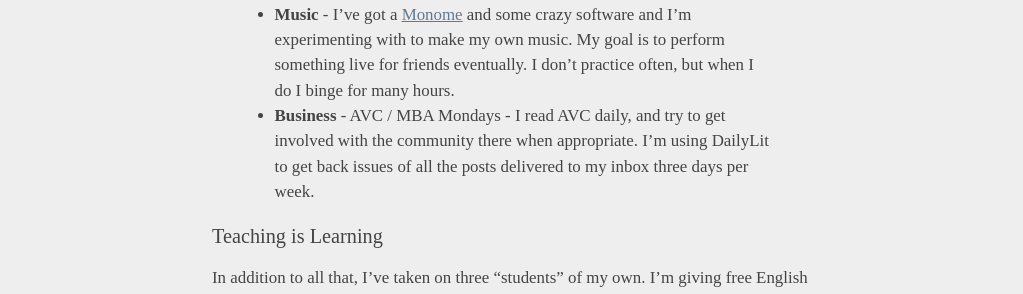
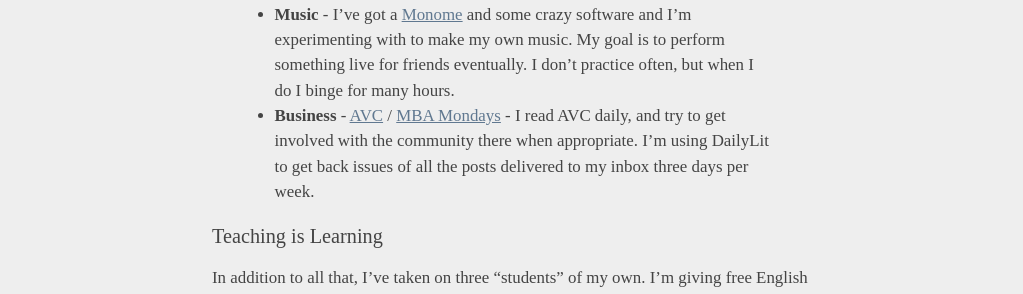
Before and after one commit to johndbritton/johndbritton.github.io, a Jekyll site: the page built from _posts/2011/2011-09-30-consciously-deciding-to-learn.md, in a window 1280 px wide and 900 px high, scrolled down 1541 px. Shown: the part 184-478 px from the top of the window, without its empty margins (128-1151 px from the left). Built offline with Jekyll 4.4.1, drawn with Linux system fonts in a browser that asks for light colours; nearby versions of some CDN libraries; some web fonts are replaced; comment, search, counter and statistics services are not loaded; part of the change alters nothing that is shown.

```diff
--- a/_posts/2011/2011-09-30-consciously-deciding-to-learn.md
+++ b/_posts/2011/2011-09-30-consciously-deciding-to-learn.md
@@ -38,7 +38,7 @@ The hardest part of self directed learning has been deciding what I want to lear
 * __Polish__ - Living in Warsaw I practice all the time. I spend a few hours a week studying new vocabulary and grammar using Rosetta Stone and I'm enrolled in a course at the University of Warsaw. The course isn't for a certificate, just for some people to practice with.
 * __Poetry__ - This is out of my comfort zone, which I think is important. I joined "[Breaking the Rules: a Poetry Workshop](http://p2pu.org/en/groups/breaking-the-rules-a-poetry-workshop/)" at P2PU. "Five weeks. Five poems. We'll look at what makes them tick, and write our own versions." I'm also getting insight into how people use the site.
 * __Music__ - I've got a [Monome](http://monome.org) and some crazy software and I'm experimenting with to make my own music. My goal is to perform something live for friends eventually. I don't practice often, but when I do I binge for many hours.
-* __Business__ - AVC / MBA Mondays - I read AVC daily, and try to get involved with the community there when appropriate. I'm using DailyLit to get back issues of all the posts delivered to my inbox three days per week.
+* __Business__ - [AVC](http://avc.com) / [MBA Mondays](http://www.avc.com/a_vc/mba-mondays/) - I read AVC daily, and try to get involved with the community there when appropriate. I'm using DailyLit to get back issues of all the posts delivered to my inbox three days per week.
 
 # Teaching is Learning
 
```
